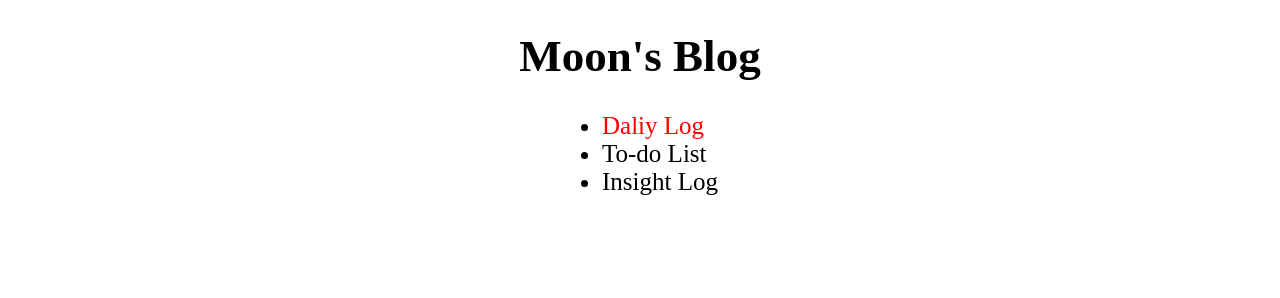
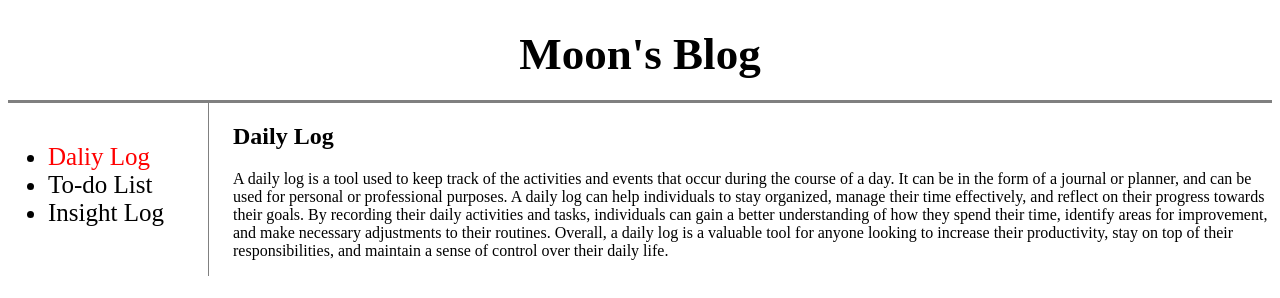
Before and after one commit to MOONCHIVE/moonlog, a plain HTML site: page daily.html in a window 1280 px wide. Drawn offline with Linux system fonts and the light colour scheme.

Commit message:
230320_구분선 및 본문글 추가
border
margin
padding
<div><span> 구조 배워서 적용

```diff
--- a/daily.html
+++ b/daily.html
@@ -5,30 +5,46 @@
     <style>
         #daily {color: red;}
         .index { font-size: 25px;
-                 display: table;
-                 margin-left: auto;
-                 margin-right: auto;
                  text-decoration: none;
                  color:black;
+                 border-right:1px solid gray;
+                 margin:0;
+                 padding:40px;
+                 width: 120px;
             }
         h1{font-size:45px;
             text-align: center;
+            border-bottom:3px solid gray;
+            margin: 0;
+            padding: 20px;
         }
         a {color: black;
         text-decoration:none;
+        }
+        #grid{
+            display:grid;
+            grid-template-columns: 150px 1fr;
+        }
+        #article{
+            padding-left: 75px;
         }
     </style>
 </head>
 
 <body>
-    <h1><a href=p1.html>Moon's Blog</a></h1>
-    <ul class="index">
+    <h1><a href=index.html>Moon's Blog</a></h1>
+    <div id="grid">
+     <ul class="index">
         <li><a href=daily.html id="daily">Daliy Log</a></li>
         <li><a href=todo.html>To-do List</a></li>
         <li><a href=insight.html>Insight Log</a></li>
-    </ul>
-
-
-
+     </ul>
+     <div id="article">
+     <h2>Daily Log</h2>
+      <p>
+       A daily log is a tool used to keep track of the activities and events that occur during the course of a day. It can be in the form of a journal or planner, and can be used for personal or professional purposes. A daily log can help individuals to stay organized, manage their time effectively, and reflect on their progress towards their goals. By recording their daily activities and tasks, individuals can gain a better understanding of how they spend their time, identify areas for improvement, and make necessary adjustments to their routines. Overall, a daily log is a valuable tool for anyone looking to increase their productivity, stay on top of their responsibilities, and maintain a sense of control over their daily life.
+      </p>
+     </div>
+    </div>
 
 </body>
```
Also changed, not shown: index.html (+4 -1 lines), insight.html (+10 -5 lines), todo.html (+10 -5 lines).
